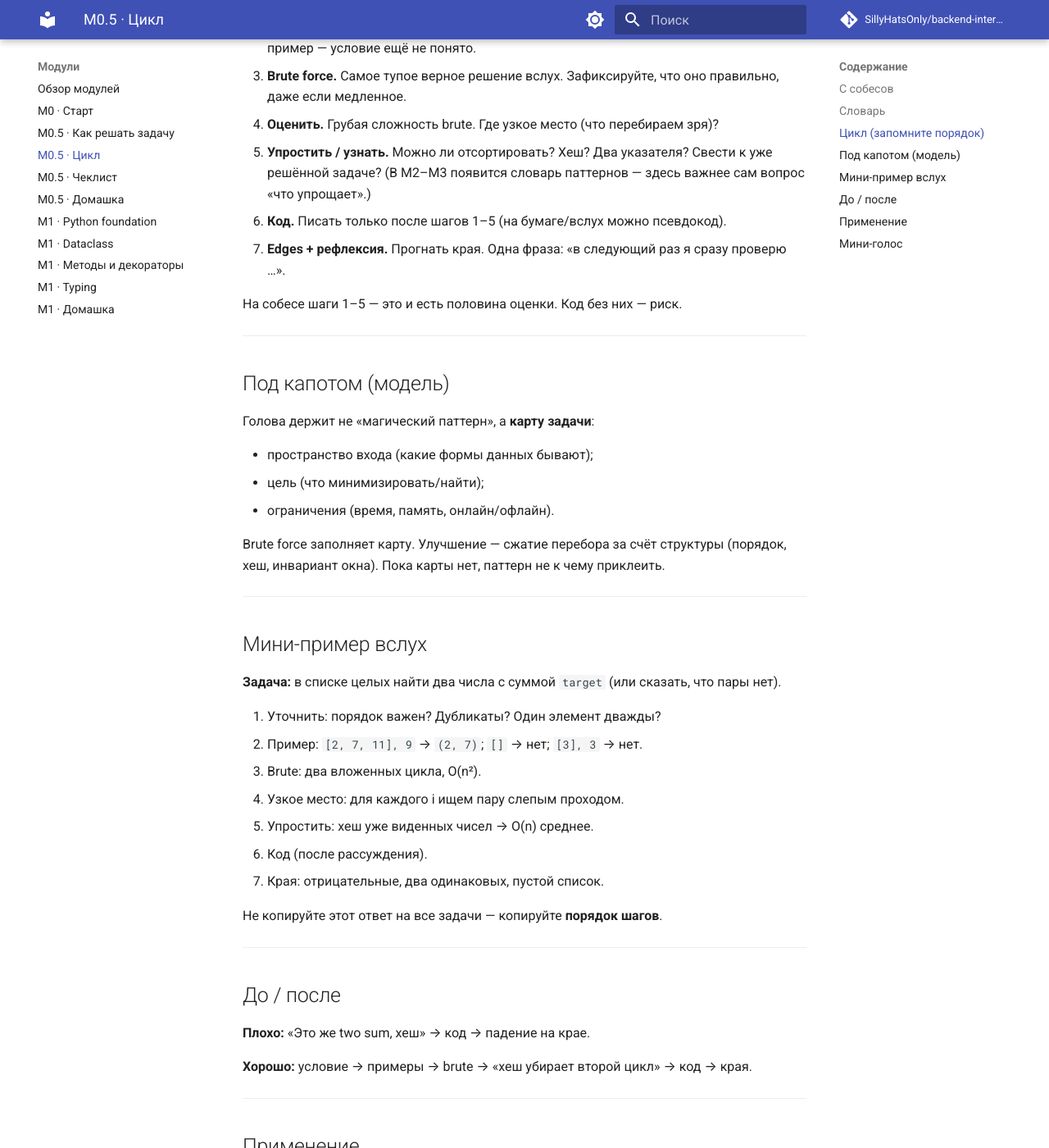
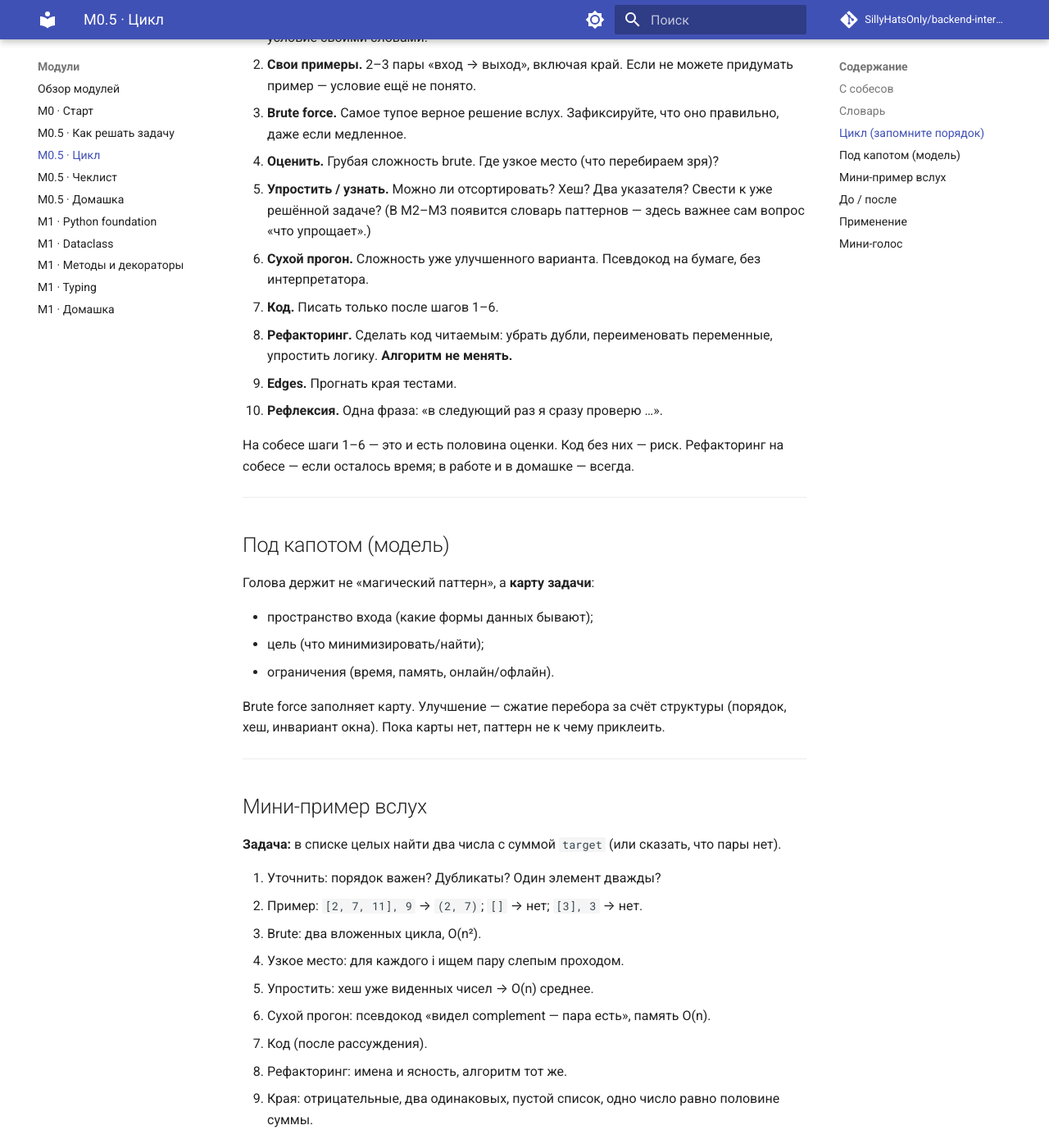
Before and after one commit to SillyHatsOnly/backend-interview-prep, an MkDocs documentation site: the page built from docs/modules/m0b-thinking/01_cycle.md, in a window 1280 px wide and 1400 px high, scrolled down 1057 px. Shown: the whole window at 82% size. Built offline with MkDocs 1.6.1 and Material for MkDocs 9.7.7, drawn with Linux system fonts in a browser that asks for light colours; comment, search, counter and statistics services are not loaded; some of the changed text lies outside the part shown.

Commit message:
Add dry-run and refactor steps to problem-solving cycle.

```diff
--- a/docs/modules/m0b-thinking/01_cycle.md
+++ b/docs/modules/m0b-thinking/01_cycle.md
@@ -22,6 +22,7 @@ brute force, оценки, потом улучшение. Медленный с
 | сложность | complexity / Big O | Порядок роста времени/памяти от размера входа |
 | паттерн задачи | algorithmic pattern | Узнаваемая схема (два указателя, окно, BFS…) |
 | инвариант | invariant | Что остаётся верным на каждом шаге алгоритма |
+| рефакторинг | refactoring | Читаемость без смены алгоритма и поведения |
 
 ---
 
@@ -37,11 +38,16 @@ brute force, оценки, потом улучшение. Медленный с
 5. **Упростить / узнать.** Можно ли отсортировать? Хеш? Два указателя?
    Свести к уже решённой задаче? (В M2–M3 появится словарь паттернов —
    здесь важнее сам вопрос «что упрощает».)
-6. **Код.** Писать только после шагов 1–5 (на бумаге/вслух можно псевдокод).
-7. **Edges + рефлексия.** Прогнать края. Одна фраза: «в следующий раз я
-   сразу проверю …».
+6. **Сухой прогон.** Сложность уже улучшенного варианта. Псевдокод на бумаге,
+   без интерпретатора.
+7. **Код.** Писать только после шагов 1–6.
+8. **Рефакторинг.** Сделать код читаемым: убрать дубли, переименовать
+   переменные, упростить логику. **Алгоритм не менять.**
+9. **Edges.** Прогнать края тестами.
+10. **Рефлексия.** Одна фраза: «в следующий раз я сразу проверю …».
 
-На собесе шаги 1–5 — это и есть половина оценки. Код без них — риск.
+На собесе шаги 1–6 — это и есть половина оценки. Код без них — риск.
+Рефакторинг на собесе — если осталось время; в работе и в домашке — всегда.
 
 ---
 
@@ -68,8 +74,10 @@ Brute force заполняет карту. Улучшение — сжатие
 3. Brute: два вложенных цикла, O(n²).
 4. Узкое место: для каждого i ищем пару слепым проходом.
 5. Упростить: хеш уже виденных чисел → O(n) среднее.
-6. Код (после рассуждения).
-7. Края: отрицательные, два одинаковых, пустой список.
+6. Сухой прогон: псевдокод «видел complement — пара есть», память O(n).
+7. Код (после рассуждения).
+8. Рефакторинг: имена и ясность, алгоритм тот же.
+9. Края: отрицательные, два одинаковых, пустой список, одно число равно половине суммы.
 
 Не копируйте этот ответ на все задачи — копируйте **порядок шагов**.
 
@@ -79,7 +87,7 @@ Brute force заполняет карту. Улучшение — сжатие
 
 **Плохо:** «Это же two sum, хеш» → код → падение на крае.
 
-**Хорошо:** условие → примеры → brute → «хеш убирает второй цикл» → код → края.
+**Хорошо:** условие → примеры → brute → «хеш убирает второй цикл» → псевдокод на бумаге → код → края.
 
 ---
 
```
Also changed, not shown: docs/modules/m0b-thinking/checklist.md (+7 -3 lines), docs/plan/how-to-study.md (+5 -2 lines).
